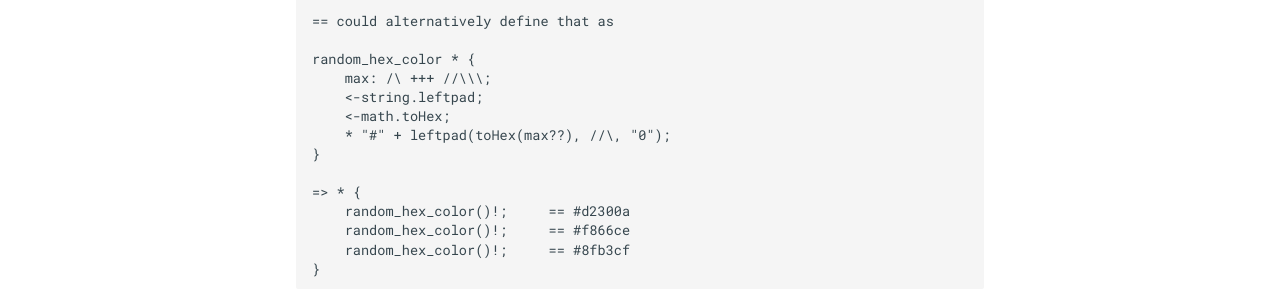
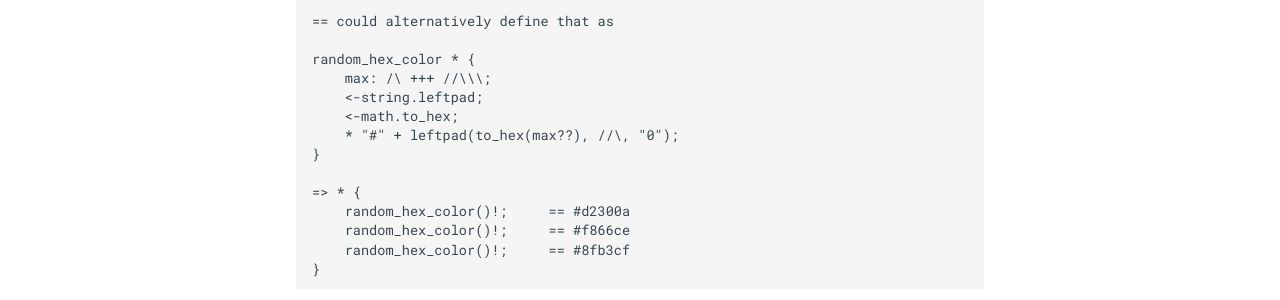
Before and after one commit to samarium-lang/Samarium, an MkDocs documentation site: the page built from docs/examples.md, in a window 1280 px wide and 900 px high, scrolled down 1776 px. Shown: the part 362-662 px from the top of the window. Built offline with MkDocs 1.6.1 and Material for MkDocs 9.7.7, drawn with Linux system fonts in a browser that asks for light colours; comment, search, counter and statistics services are not loaded; some of the changed text lies outside the part shown.

Commit message:
(docs) Changed camelCase to snake_case (AGAIN)

```diff
--- a/docs/examples.md
+++ b/docs/examples.md
@@ -104,8 +104,8 @@ random_hex_color * {
 random_hex_color * {
     max: /\ +++ //\\\;
     <-string.leftpad;
-    <-math.toHex;
-    * "#" + leftpad(toHex(max??), //\, "0");
+    <-math.to_hex;
+    * "#" + leftpad(to_hex(max??), //\, "0");
 }
 
 => * {
```
